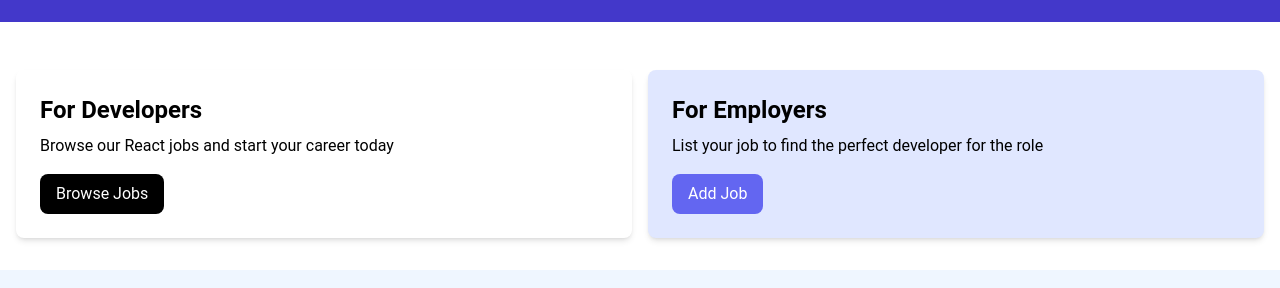
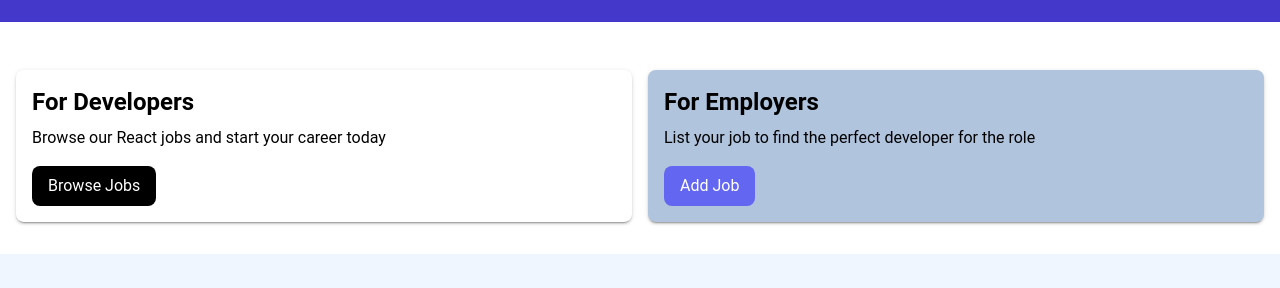
Before and after one commit to AdrianVisan/LearningReactTypescript, a React (Vite) app: page / in a window 1280 px wide. Shown: the part 339-627 px from the top of the page. Built offline with nearby package versions, Linux system fonts and the light colour scheme; no server answers.

Commit message:
Migrate Card component to MUI

```diff
--- a/src/components/Card.tsx
+++ b/src/components/Card.tsx
@@ -1,15 +1,19 @@
+import { Box } from '@mui/material';
 import { ReactNode } from 'react';
 
 type CardProps = { children: ReactNode[]; highlighted?: boolean };
 
 function Card({ children, highlighted = false }: CardProps) {
   return (
-    <div
-      className={`${
-        highlighted ? 'bg-indigo-100' : ''
-      } p-6 rounded-lg shadow-md`}>
+    <Box
+      sx={{
+        backgroundColor: `${highlighted ? 'lightsteelblue' : ''}`,
+        boxShadow: 2,
+        padding: 2,
+        borderRadius: 2,
+      }}>
       {children}
-    </div>
+    </Box>
   );
 }
 export default Card;
```
